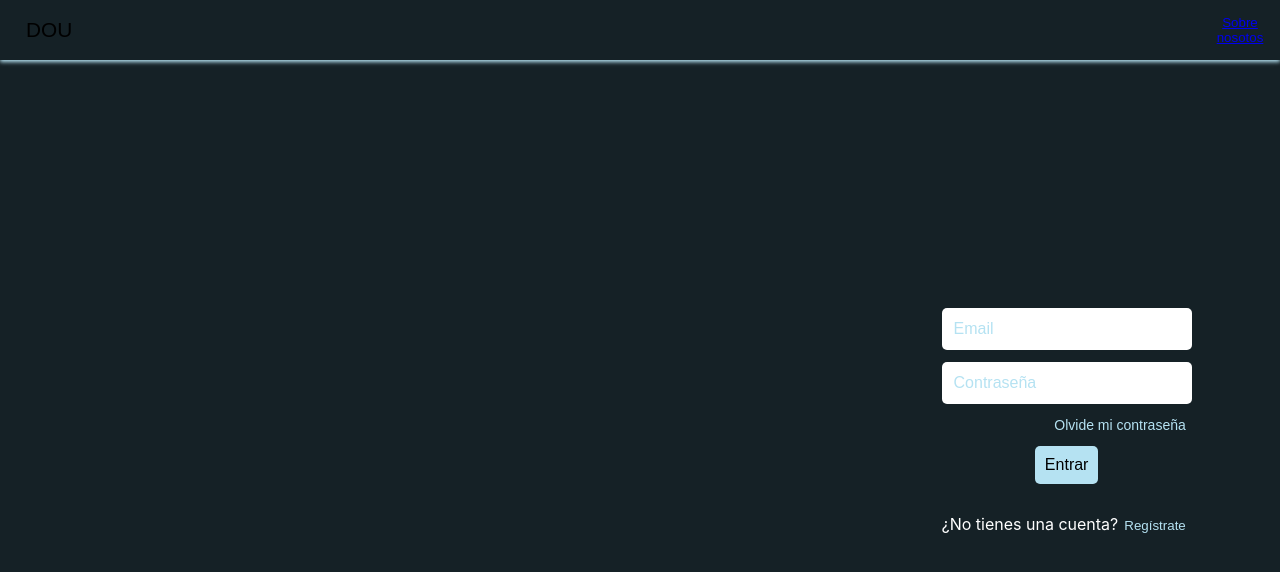
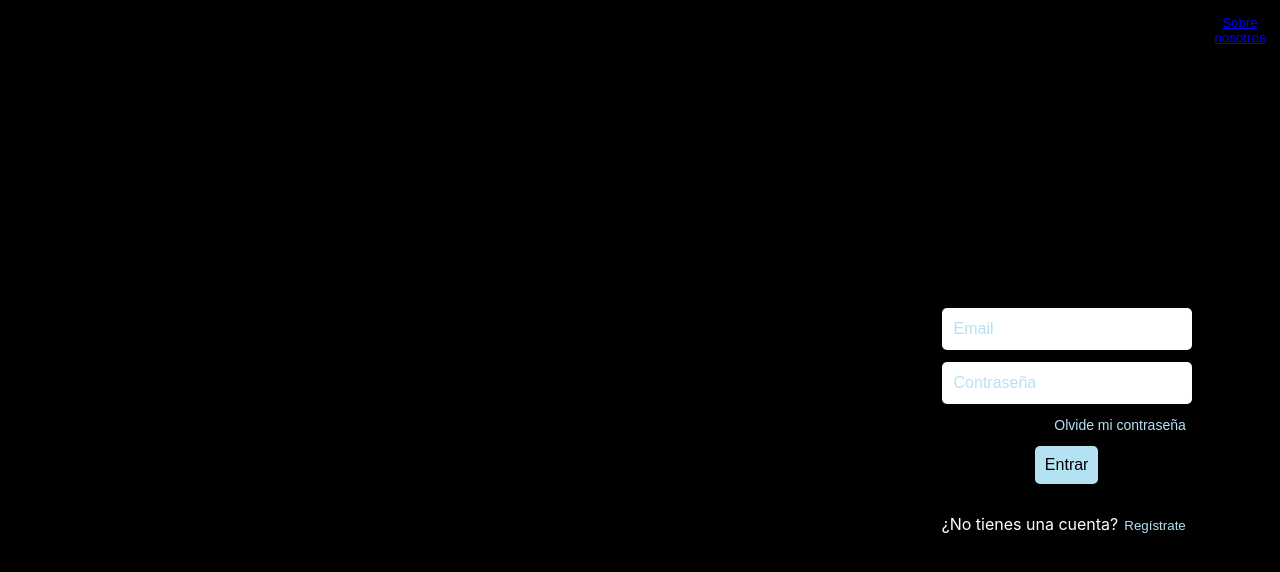
Before and after one commit to Nicolas-Sarmiento/Dou-frontend-vercel, a React (Vite) app: page / in a window 1280 px wide. Shown: the top 572 px of the page. Built offline with nearby package versions, Linux system fonts and the light colour scheme.

Commit message:
React routes implemented

```diff
--- a/package.json
+++ b/package.json
@@ -11,7 +11,8 @@
   },
   "dependencies": {
     "react": "^19.0.0",
-    "react-dom": "^19.0.0"
+    "react-dom": "^19.0.0",
+    "react-router-dom": "^7.2.0"
   },
   "devDependencies": {
     "@eslint/js": "^9.19.0",
--- a/src/app/AppUI.jsx
+++ b/src/app/AppUI.jsx
@@ -1,12 +1,21 @@
 import React from "react";
 import { MainPage } from "../components/main_page";
+import { BrowserRouter as Router, Routes, Route } from "react-router-dom";
+import { Header } from "../components/header";
 
 export function AppUI () {
 
 
     return (
-        <>
-            <MainPage />
-        </>
+        <Router>
+            <div className="app">
+                <Header />
+                <Routes>
+                    <Route path="/" element={<MainPage />} />
+                </Routes>
+
+            </div>
+
+        </Router>
     )
 }
--- a/src/app/index.css
+++ b/src/app/index.css
@@ -7,7 +7,7 @@
 
   color-scheme: light dark;
   color: rgba(255, 255, 255, 0.87);
-  background-color: #152126;
+  background-color: black;
 
   font-synthesis: none;
   text-rendering: optimizeLegibility;
@@ -25,9 +25,27 @@ body {
   min-height: 100vh;
 }
 
+.app {
+  box-sizing: border-box;
+  display: grid;
+  grid-template-rows: 60px 6fr;
+  background-color: black;
+  color: #fff;
+  height: 100vh;
+  width: 100vw;
+}
+
+.dou-header {
+  grid-row: 1 / 2;
+}
+
+.main_page {
+  grid-row: 2 / 3;
+}
+
 @media (prefers-color-scheme: light) {
   :root {
-    color: #152126;
+    color: black;
     background-color: #ffffff;
   }
 }
--- a/src/components/header/header.css
+++ b/src/components/header/header.css
@@ -4,10 +4,8 @@
     align-items: center;
     padding: 0 20px;
     height: 60px;
-    background-color: #152126;
+    background-color: black;
     color: #f5f5f5;
-    grid-row: 1 / 2;
-    grid-column: 1 / -1;
     box-shadow: 0 2px 4px #B5E2F2;
 }
 
@@ -17,7 +15,7 @@
     justify-content: center;
     width: 40px;
     height: 40px;
-    background-color: #152126;
+    background-color: black;
     border: none;
     cursor: pointer;
 }
--- a/src/components/header/index.jsx
+++ b/src/components/header/index.jsx
@@ -1,14 +1,18 @@
 import React from "react";
 import "./header.css";
+import { Link } from "react-router-dom";
 
 export function Header () {
+    const handleMainClick = () => {
+        window.location.reload();
+    };
     return (
         <div className="dou-header">
-            <button className="dou-main-button">
-                <a href=""></a>DOU
+            <button className="dou-main-button" onClick={handleMainClick}>
+                DOU
             </button>
             <button className="dou-header-button">
-                <a href="/info_main">Sobre nosotos</a>
+                <Link to="/about">Sobre nosotros</Link>
             </button>
 
         </div>
--- a/src/components/login/ForgotPasswordForm.jsx
+++ b/src/components/login/ForgotPasswordForm.jsx
@@ -5,11 +5,7 @@ export function ForgotPasswordForm ({ onSwitchToLogin }) {
         <>
         <div className="dou-login-form-forgot-password">
             <button className="dou-back-login" onClick={ onSwitchToLogin }>Atrás</button>
-            {/* <form onSubmit={handleSubmit} className="dou-login-forgot-password"> */}
-            <a href="/forgot-password">
-                <h2>Si has perdido tu contrasena, por favor contacta al administrador. Aun no tenemos esta funcion directa disponible</h2>
-            </a>
-            {/* </form> */}
+            <h2>Si has perdido tu contrasena, por favor contacta al administrador. Aun no tenemos esta funcion directa disponible</h2>
         </div>
 
         </>
--- a/src/components/login/login.css
+++ b/src/components/login/login.css
@@ -5,6 +5,8 @@
     justify-content: center;
     height: 100%;
     width: 100%;
+    grid-row: 2 / -1;
+    grid-column: 2 / -1;
 }
 
 .dou-login-form {
--- a/src/components/main_page/index.jsx
+++ b/src/components/main_page/index.jsx
@@ -1,20 +1,17 @@
 import React from "react";
 import "./main_page.css";
-import { Header } from "../header";
 import { AuthContainer } from "../LogIn";
 
 export function MainPage () {
     return (
         <>
             <div className="main_page">
-                <Header className="dou-header-fix"/>
-
                 <div className="dou-main-content">
 
                 </div>
 
                 <AuthContainer style={{
-                        gridColumn: "2 / -3",
+                        gridColumn: "2 / -1",
                         gridRow: "2 / -1"
                     }}/>
             </div>
--- a/src/components/main_page/main_page.css
+++ b/src/components/main_page/main_page.css
@@ -2,13 +2,13 @@
     display: grid;
     grid-template-rows: auto 5fr;
     grid-template-columns: 6fr 3fr;
-    background-color: #152126;
+    background-color: black;
     color: #fff;
-    height: 100vh;
+    height: auto;
     width: 100vw;
 }
 
 .dou-main-content {
-    grid-row: 2 / -1;
+    grid-row: 1 / -1;
     grid-column: 1 / 2;
 }
```
Also changed, not shown: 1 other file (tests, documents, lock files or other folders).
